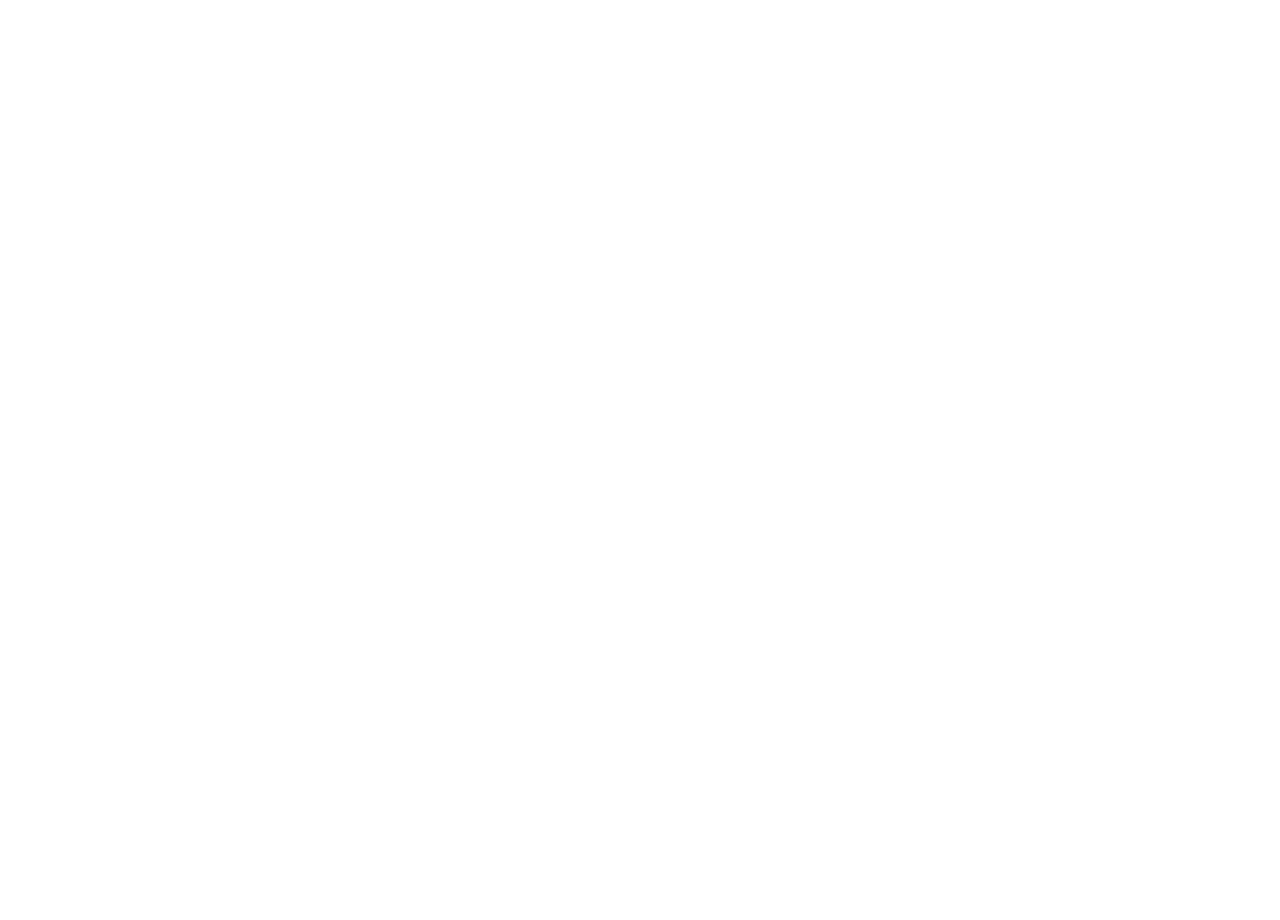
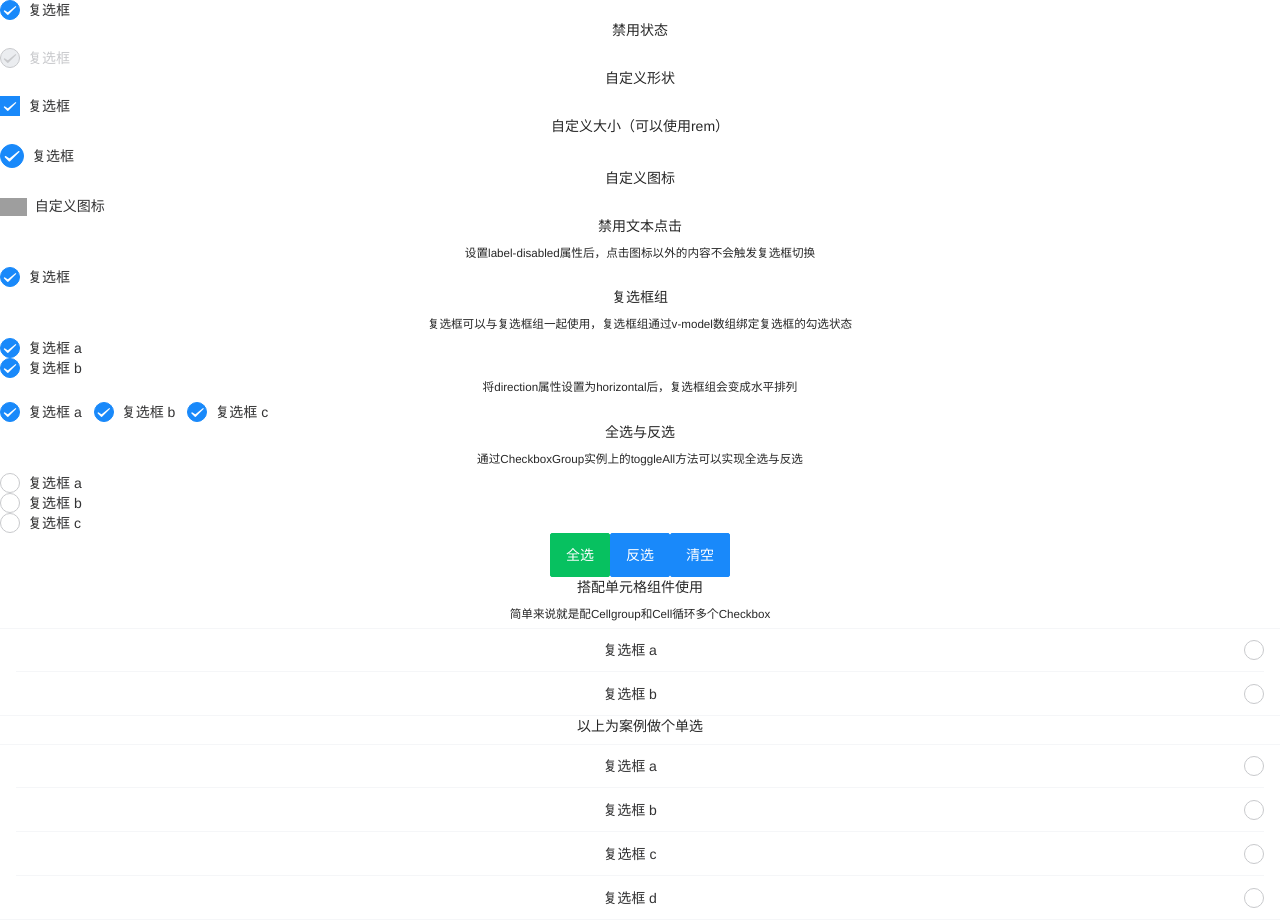
Before and after one commit to yonggeCode/vant-study, a Vue app: page /Checkbox in a window 1280 px wide. Before the commit the page ends 800 px from the top, so only its background shows below. Built offline with nearby package versions, Linux system fonts and the light colour scheme; grey boxes are pictures that could not be loaded.

Commit message:
checkbox

```diff
--- a/src/router/index.js
+++ b/src/router/index.js
@@ -56,6 +56,11 @@
     component: () => import('../views/Calendar')
   },
   {
+    path: '/Checkbox',
+    name: 'Checkbox',
+    component: () => import('../views/Checkbox')
+  },
+  {
     path: '/Test',
     name: 'Test',
     component: () => import('../views/Test')
--- /dev/null
+++ b/src/views/Checkbox.vue
@@ -0,0 +1,164 @@
+<template>
+  <div class="container">
+    <div class="block">
+      <van-checkbox v-model="checked">复选框</van-checkbox>
+    </div>
+
+    <div class="block">
+      <h4>禁用状态</h4>
+      <van-checkbox v-model="checked1" disabled>复选框</van-checkbox>
+    </div>
+
+    <div class="block">
+      <h4>自定义形状</h4>
+      <van-checkbox v-model="checked2" shape="square">复选框</van-checkbox>
+    </div>
+
+    <div class="block">
+      <h4>自定义大小（可以使用rem）</h4>
+      <van-checkbox v-model="checked3" icon-size="1.5rem">复选框</van-checkbox>
+    </div>
+
+    <div class="block">
+      <h4>自定义图标</h4>
+      <van-checkbox v-model="checked4">
+        自定义图标
+        <template #icon="props">
+          <img class="img-icon" :src="props.checked ? activeIcon : inactiveIcon" />
+        </template>
+      </van-checkbox>
+    </div>
+
+    <div class="block">
+      <h4>禁用文本点击</h4>
+      <h5>设置label-disabled属性后，点击图标以外的内容不会触发复选框切换</h5>
+      <van-checkbox v-model="checked" label-disabled>复选框</van-checkbox>
+    </div>
+
+    <div class="block">
+      <h4>复选框组</h4>
+      <h5>复选框可以与复选框组一起使用，复选框组通过v-model数组绑定复选框的勾选状态</h5>
+      <van-checkbox-group v-model="result">
+        <van-checkbox name="a">复选框 a</van-checkbox>
+        <van-checkbox name="b">复选框 b</van-checkbox>
+      </van-checkbox-group>
+
+      <h5>将direction属性设置为horizontal后，复选框组会变成水平排列</h5>
+      <van-checkbox-group v-model="result2" direction="horizontal">
+        <van-checkbox name="a">复选框 a</van-checkbox>
+        <van-checkbox name="b">复选框 b</van-checkbox>
+        <van-checkbox name="c">复选框 c</van-checkbox>
+      </van-checkbox-group>
+
+      <h4>全选与反选</h4>
+      <h5>通过CheckboxGroup实例上的toggleAll方法可以实现全选与反选</h5>
+      <van-checkbox-group v-model="result3" ref="checkboxGroup">
+        <van-checkbox name="a">复选框 a</van-checkbox>
+        <van-checkbox name="b">复选框 b</van-checkbox>
+        <van-checkbox name="c">复选框 c</van-checkbox>
+      </van-checkbox-group>
+      <van-button type="primary" @click="checkAll">全选</van-button>
+      <van-button type="info" @click="toggleAll">反选</van-button>
+      <!-- 同理清空选择 -->
+      <van-button type="info" @click="cancelAll">清空</van-button>
+    </div>
+
+    <div class="block">
+      <h4>搭配单元格组件使用</h4>
+      <h5>简单来说就是配Cellgroup和Cell循环多个Checkbox</h5>
+      <van-checkbox-group v-model="result4">
+        <van-cell-group>
+          <van-cell
+            v-for="(item, index) in list"
+            clickable
+            :key="item"
+            :title="`复选框 ${item}`"
+            @click="toggle(index)"
+          >
+            <template #right-icon>
+              <van-checkbox :name="item" ref="checkboxes" />
+            </template>
+          </van-cell>
+        </van-cell-group>
+      </van-checkbox-group>
+    </div>
+
+    <div class="block">
+      <h4>以上为案例做个单选</h4>
+      <van-checkbox-group v-model="result5">
+        <van-cell-group>
+          <van-cell
+            v-for="(item, index) in list2"
+            clickable
+            :key="item"
+            :title="`复选框 ${item}`"
+            @click="singelToggle(index)"
+          >
+            <template #right-icon>
+              <van-checkbox :name="item" ref="checkboxes" />
+            </template>
+          </van-cell>
+        </van-cell-group>
+      </van-checkbox-group>
+    </div>
+  </div>
+</template>
+<script>
+import Vue from "vue";
+import { Checkbox, CheckboxGroup, Button, Cell, CellGroup } from "vant";
+Vue.use(Checkbox);
+Vue.use(CheckboxGroup);
+Vue.use(Button);
+Vue.use(Cell);
+Vue.use(CellGroup);
+
+export default {
+  data() {
+    return {
+      checked: true,
+      checked1: true,
+      checked2: true,
+      checked3: true,
+      activeIcon: "https://img.yzcdn.cn/vant/user-active.png",
+      inactiveIcon: "https://img.yzcdn.cn/vant/user-inactive.png",
+      checked4: true,
+      result: ["a", "b"],
+      result2: ["a", "b", "c"],
+      result3: [],
+      list: ['a', 'b'],
+      result4: [],
+      list2: ['a', 'b','c','d'],
+      result5: [,,,]
+    };
+  },
+  methods: {
+    checkAll() {
+      // 相当于全部选择为true
+      this.$refs.checkboxGroup.toggleAll(true);
+    },
+    toggleAll() {
+      //相当于全部触发点击
+      this.$refs.checkboxGroup.toggleAll();
+    },
+    cancelAll() {
+      this.$refs.checkboxGroup.toggleAll(false);
+    },
+     toggle(index) {
+      this.$refs.checkboxes[index].toggle();
+    },
+    singelToggle(index){
+        this.result5.length = 0;
+        this.result5[index] = 'true'
+    }
+  }
+};
+</script>
+<style lang="scss" scoped>
+.block {
+  width: 100%;
+  text-align: center;
+}
+.img-icon {
+  height: 20px;
+}
+</style>
--- a/src/views/Home.vue
+++ b/src/views/Home.vue
@@ -15,6 +15,7 @@
       <div>
         <h2>表单组件</h2>
         <router-link to="/Calendar">Calendar</router-link>|
+        <router-link to="/Checkbox">Checkbox</router-link>|
       </div>
       <router-link to="/Test">Test</router-link>|
     </div>
```
